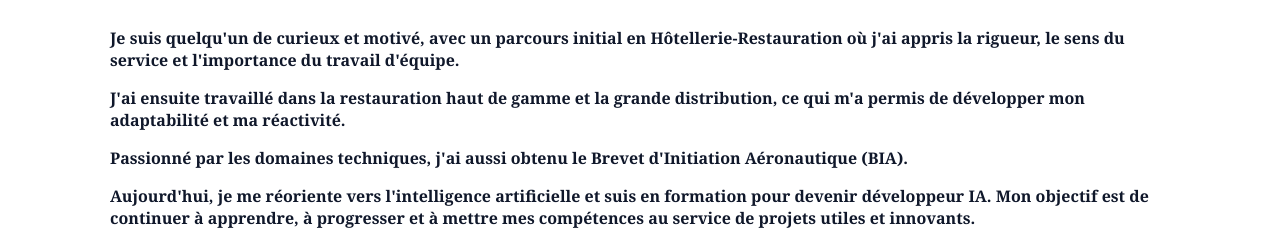
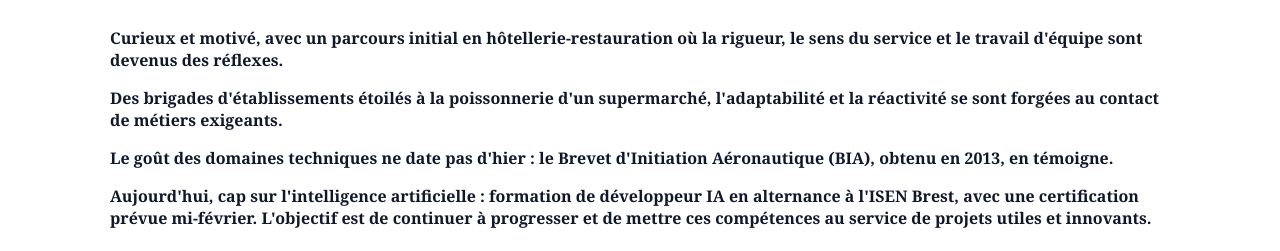
Before and after one commit to lucasHENNEUSE/lucasHENNEUSE-CV, a plain HTML site: page index.html in a window 1280 px wide. Shown: the part 337-588 px from the top of the page. Drawn offline with Linux system fonts and the light colour scheme.

Commit message:
Update index.html

```diff
--- a/index.html
+++ b/index.html
@@ -65,11 +65,10 @@
     <section>
       <h3>A propos de moi</h3>
       <h4>
-        <p>Je suis quelqu'un de curieux et motivé, avec un parcours initial en Hôtellerie-Restauration où j'ai appris la rigueur, le sens du service et l'importance du travail d'équipe.</p>
-        <p>J'ai ensuite travaillé dans la restauration haut de gamme et la grande distribution, ce qui m'a permis de développer mon adaptabilité et ma réactivité.</p>
-        <p>Passionné par les domaines techniques, j'ai aussi obtenu le Brevet d'Initiation Aéronautique (BIA).</p>
-        <p>Aujourd'hui, je me réoriente vers l'intelligence artificielle et suis en formation pour devenir développeur IA. Mon objectif est de continuer à apprendre, à progresser et à mettre mes compétences au service de projets utiles et innovants.</p>
-      </h4>
+       <p>Curieux et motivé, avec un parcours initial en hôtellerie-restauration où la rigueur, le sens du service et le travail d'équipe sont devenus des réflexes.</p>
+<p>Des brigades d'établissements étoilés à la poissonnerie d'un supermarché, l'adaptabilité et la réactivité se sont forgées au contact de métiers exigeants.</p>
+<p>Le goût des domaines techniques ne date pas d'hier : le Brevet d'Initiation Aéronautique (BIA), obtenu en 2013, en témoigne.</p>
+<p>Aujourd'hui, cap sur l'intelligence artificielle : formation de développeur IA en alternance à l'ISEN Brest, avec une certification prévue mi-février. L'objectif est de continuer à progresser et de mettre ces compétences au service de projets utiles et innovants.</p>      </h4>
     </section>
 
     <section>
```
